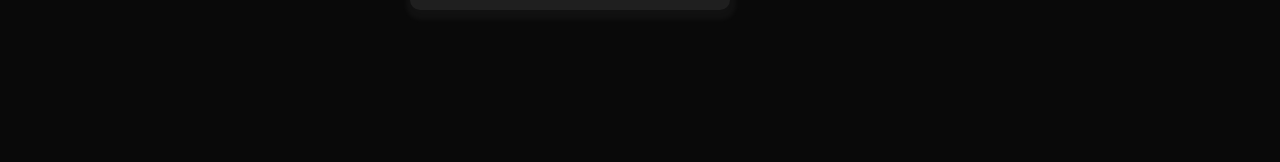
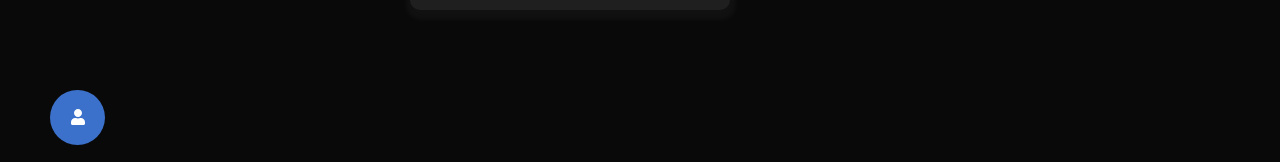
Before and after one commit to iCodeWalker/tuskinink_ui, a React (Create React App) app: page / in a window 1280 px wide. Shown: the part 4556-4718 px from the top of the page. Before the commit the page ends 4616 px from the top, so only its background shows below. Built offline with nearby package versions, Linux system fonts and the light colour scheme.

Commit message:
Added Floating action button

```diff
--- a/src/App.js
+++ b/src/App.js
@@ -1,4 +1,5 @@
 import React, { useState } from "react";
+import { FaUser } from "react-icons/fa";
 
 import ButtonSection from "./buttons/buttonSection";
 import LoaderSection from "./loaders/loaderSection";
@@ -9,6 +10,7 @@
 import Modal from "./models/modal";
 
 import CardSection from "./cards/cardSection";
+import FloatingActionButton from "./floating-action-button.js'/floatingActionButton";
 
 function App() {
   const [selectValue, setSelectValue] = useState("");
@@ -53,6 +55,10 @@
       <div style={{ margin: "10px", padding: "20px" }}>
         <CardSection />
       </div>
+
+      <div style={{ margin: "10px", padding: "20px" }}>
+        <FloatingActionButton icon={<FaUser />} />
+      </div>
     </div>
   );
 }
--- /dev/null
+++ b/src/floating-action-button.js'/floatingActionButton.js
@@ -0,0 +1,31 @@
+import React from "react";
+import { FaPlus } from "react-icons/fa";
+
+import "./floatingActionButton.css";
+
+const FloatingActionButton = ({
+  icon = <FaPlus />,
+  bgColor = "#3b71ca",
+  iconColor = "#fff",
+  onClick,
+}) => {
+  return (
+    <div
+      onClick={onClick}
+      style={{
+        backgroundColor: `${bgColor}`,
+        height: "55px",
+        width: "55px",
+        borderRadius: "50%",
+        display: "flex",
+        justifyContent: "center",
+        alignItems: "center",
+        color: `${iconColor}`,
+      }}
+    >
+      {icon}
+    </div>
+  );
+};
+
+export default FloatingActionButton;
```
Also changed, not shown: src/floating-action-button.js'/floatingActionButton.css (added).
